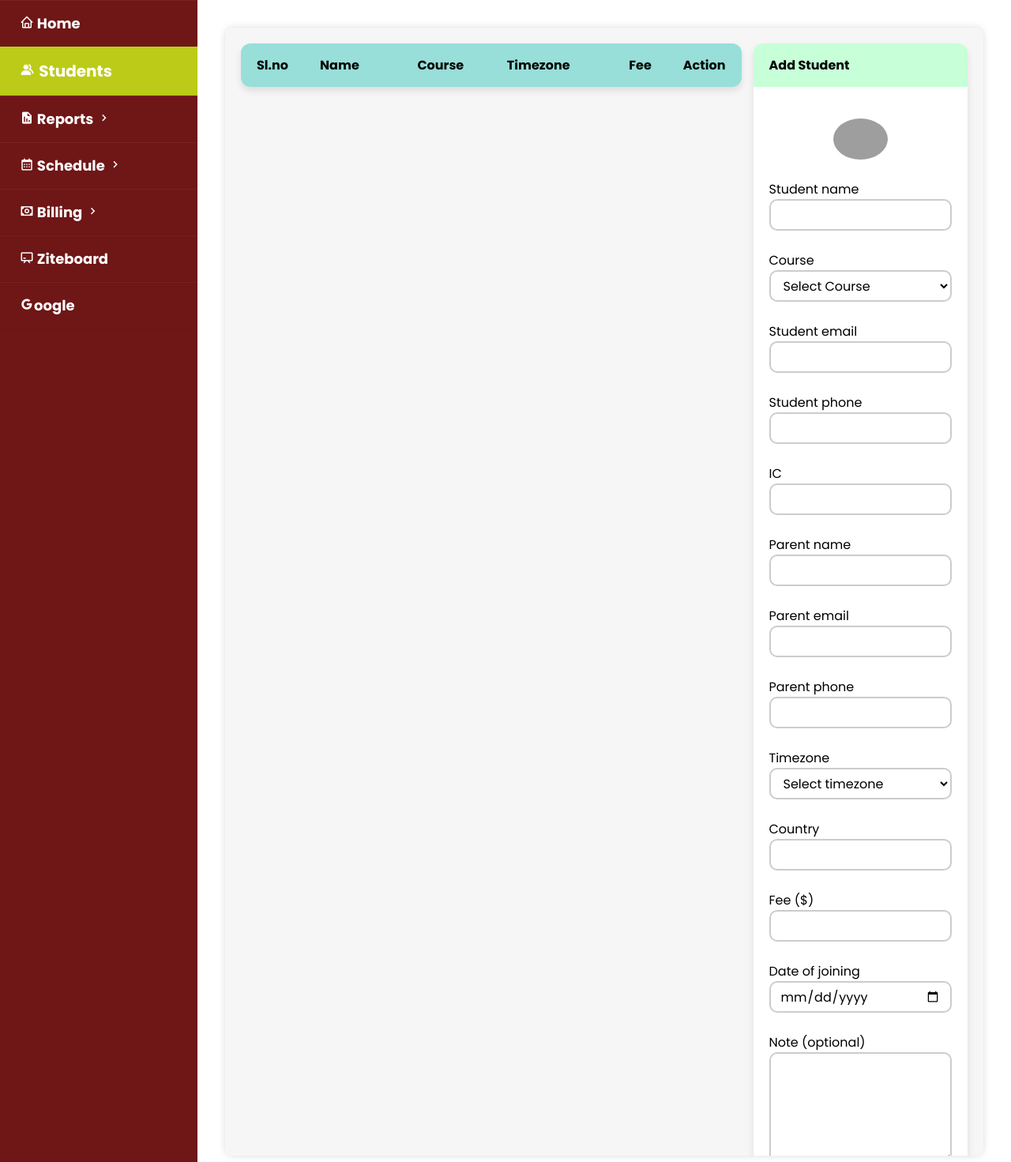
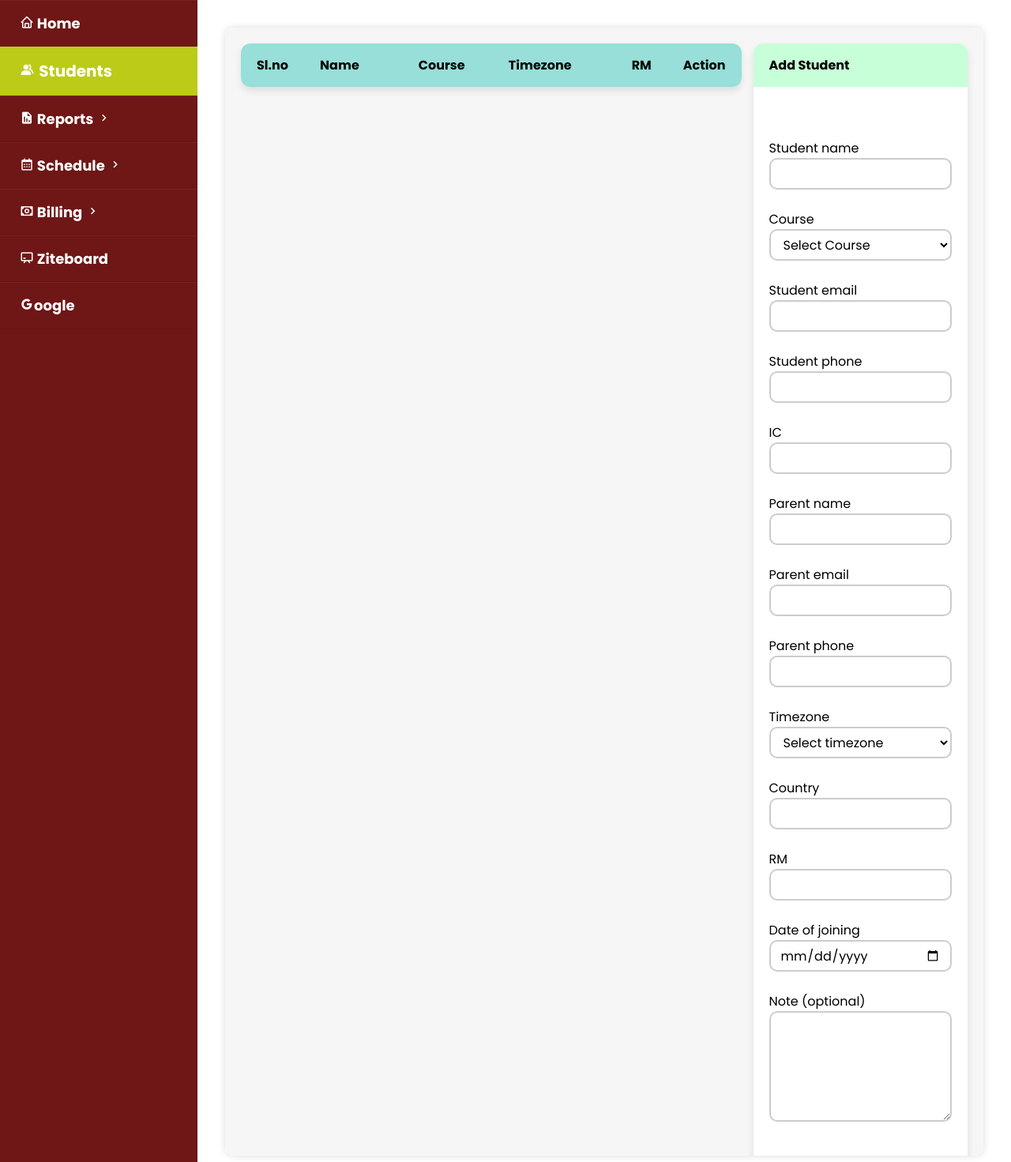
Before and after one commit to Hiox2402/tuisyen, a PHP site: page /PROJECT/students/student.php in a window 1280 px wide. Shown: the part 85-1556 px from the top of the page at 79% size. Run offline with PHP 8.4, Linux system fonts and the light colour scheme; data that the repository does not hold is empty; grey boxes are pictures that could not be loaded.

Commit message:
delete profile icon

```diff
--- a/db/message.php
+++ b/db/message.php
@@ -13,7 +13,7 @@ if(isset($_POST['send-mail'])){
     $t_result = mysqli_fetch_assoc($result_temp); //temp
 
     $sid = $_POST['sid'];
-    $sql2 = "SELECT sname,pname,smail,pmail,fee FROM std_info WHERE sid='$sid'";
+    $sql2 = "SELECT sname,pname,smail,pmail,rm FROM std_info WHERE sid='$sid'";
     $result2 = mysqli_query($conn, $sql2);
     $result2 = mysqli_fetch_assoc($result2);
 
@@ -541,7 +541,7 @@ if(mysqli_num_rows($result) > 0){
                 $body .= '<tr>
                             <td width="50%" class="purchase_item"><span class="f-fallback">'. $result_sess["takenTopic"] .'</span></td>
                             <td width="30%" class="purchase_item"><span class="f-fallback">'. $result_sess["scdate"] .'</span></td>
-                            <td class="align-right" width="20%" class="purchase_item"><span class="f-fallback">'. $result2["fee"] .'</span></td>
+                            <td class="align-right" width="20%" class="purchase_item"><span class="f-fallback">'. $result2["rm"] .'</span></td>
                           </tr>';
             }
         }
@@ -1537,7 +1537,7 @@ if(isset($_POST['send-report'])){
                     <div class='pmark2'></div>
                     <div class='course-details'>
                         <b>Course:</b> ". $result['course'] ." <br>
-                        <b>Fee:</b> ". $result['fee'] ." <br>
+                        <b>RM:</b> ". $result['rm'] ." <br>
                         <b>Total number of sessions:</b> ". count($scdate) ." <br>
                     </div>
 
--- a/management_tuition.sql
+++ b/management_tuition.sql
@@ -106,7 +106,7 @@ CREATE TABLE `std_info` (
   `ppno` varchar(15) NOT NULL,
   `tzone` varchar(30) NOT NULL,
   `ctry` text NOT NULL,
-  `fee` varchar(5) NOT NULL,
+  `rm` varchar(5) NOT NULL,
   `doj` date NOT NULL,
   `note` varchar(100) DEFAULT NULL
 ) ENGINE=InnoDB DEFAULT CHARSET=utf8mb4;
--- a/payment/complete.php
+++ b/payment/complete.php
@@ -65,7 +65,7 @@ if(isset($_POST["bid"])){
                         <button onclick="location.href='history.php'" type="button" id="bt-back"><i class='bx bx-left-arrow-alt' ></i> Back</button>
                     </div>
                     <?php
-                            $sql = "SELECT sid,sname,pname,course,ic,fee FROM std_info WHERE sid='$sid'";
+                            $sql = "SELECT sid,sname,pname,course,ic,rm FROM std_info WHERE sid='$sid'";
                             $result2 = mysqli_query($conn, $sql);
                             $result2 = mysqli_fetch_assoc($result2);
 
@@ -97,8 +97,8 @@ if(isset($_POST["bid"])){
                                             <td>'.   $result2["pname"]   .'</td>
                                         </tr>
                                         <tr>
-                                            <td>Fee: </td>
-                                            <td id="fee">'.   $result2["fee"]   .' $</td>
+                                            <td>RM: </td>
+                                            <td id="rm">'.   $result2["rm"]   .' $</td>
                                         </tr>
                                         <tr >
                                             <td style="color:#b13935;" colspan="2"><b>Billed sessions</b></td>
--- a/payment/new.php
+++ b/payment/new.php
@@ -85,7 +85,7 @@
                     <?php
                     if($_GET["sname"] !== "" && isset($_GET["sname"])){
                             $sid = $_GET["sname"];
-                            $sql = "SELECT sid,sname,pname,course,ic,fee FROM std_info WHERE sid='$sid'";
+                            $sql = "SELECT sid,sname,pname,course,ic,rm FROM std_info WHERE sid='$sid'";
                             $result2 = mysqli_query($conn, $sql);
                             $result2 = mysqli_fetch_assoc($result2);
 
@@ -117,8 +117,8 @@
                                             <td>'.   $result2["pname"]   .'</td>
                                         </tr>
                                         <tr>
-                                            <td>Fee: </td>
-                                            <td id="fee">'.   $result2["fee"]   .' Ringgit</td>
+                                            <td>RM: </td>
+                                            <td id="rm">'.   $result2["rm"]   .' Ringgit</td>
                                         </tr>
                                         <tr >
                                             <td style="color:#b13935;" colspan="2"><b>Unpaid sessions</b></td>
--- a/students/std_profile.php
+++ b/students/std_profile.php
@@ -117,8 +117,8 @@ if(isset($_POST["view_id"])){
                                         </select><br><br>
                                         <label for="ctry">Country</label><br>
                                         <input type="text" name="ctry" id="ctry" value="<?php  echo $stdetail['ctry'];   ?>" ><br><br>
-                                        <label for="fee">Fee ($)</label><br>
-                                        <input type="number" name="fee" id="fee" value="<?php  echo $stdetail['fee'];   ?>" ><br><br>
+                                        <label for="rm">RM</label><br>
+                                        <input type="number" name="rm" id="rm" value="<?php  echo $stdetail['rm'];   ?>" ><br><br>
                                         <label for="doj">Date of joining</label><br>
                                         <input type="date" name="doj" id="doj" value="<?php  echo $stdetail['doj'];   ?>"><br><br>
                                         <label for="note">Note (optional)</label><br>
--- a/students/student.php
+++ b/students/student.php
@@ -61,7 +61,7 @@ $std_data = mysqli_query($conn, $sql_q);
                                     <th style="width:22%;">Name</th>
                                     <th style="width:19%;">Course</th>
                                     <th style="width:27%;">Timezone</th>
-                                    <th style="width:8%;">Fee</th>
+                                    <th style="width:8%;">RM</th>
                                     <th style="width:9%; text-align: center;">Action</th>
                                 </tr>
                             </thead>
@@ -81,7 +81,7 @@ $std_data = mysqli_query($conn, $sql_q);
                                             }
                                     ?>
                                 </td>
-                                <td><?php  echo $stdetail['fee'] . " Ringgit"; ?></td>
+                                <td><?php  echo $stdetail['rm'] . " Ringgit"; ?></td>
                                 <td>
                                     <form action="std_profile.php" method="post">
                                         <input type="hidden" name="view_id" value="<?php echo $stdetail['sid']; ?>">
@@ -102,7 +102,7 @@ $std_data = mysqli_query($conn, $sql_q);
                                 <div class="title"><h4>Add Student</h4></div>
                                 <br>
                                 <div class="container">
-                                    <img src="https://www.kindpng.com/picc/m/171-1712282_profile-icon-png-profile-icon-vector-png-transparent.png" alt="profile-icon" style=" display: block; margin-left: auto; margin-right: auto; width:30%; max-width:200px; border-radius: 50%;">
+
                                     <br>
                                     <form action="../db/action.php" method="post">
                                         <label for="sname">Student name</label><br>
@@ -140,8 +140,8 @@ $std_data = mysqli_query($conn, $sql_q);
                                         </select><br><br>
                                         <label for="ctry">Country</label><br>
                                         <input type="text" name="ctry" id="ctry" required><br><br>
-                                        <label for="fee">Fee ($)</label><br>
-                                        <input type="number" name="fee" id="fee" required><br><br>
+                                        <label for="rm">RM</label><br>
+                                        <input type="number" name="rm" id="rm" required><br><br>
                                         <label for="doj">Date of joining</label><br>
                                         <input type="date" name="doj" id="doj" required><br><br>
                                         <label for="note">Note (optional)</label><br>
```
Also changed, not shown: db/action.php (+9 -9 lines).
